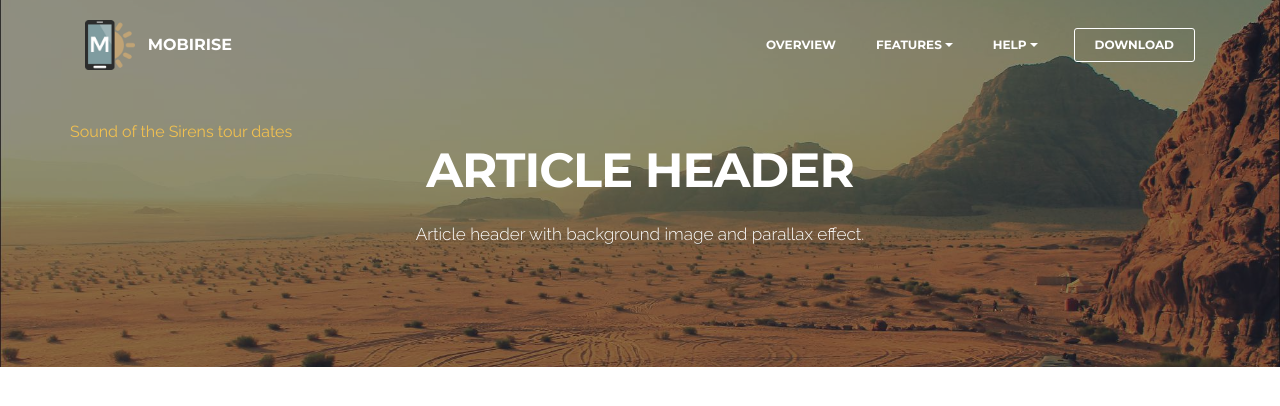
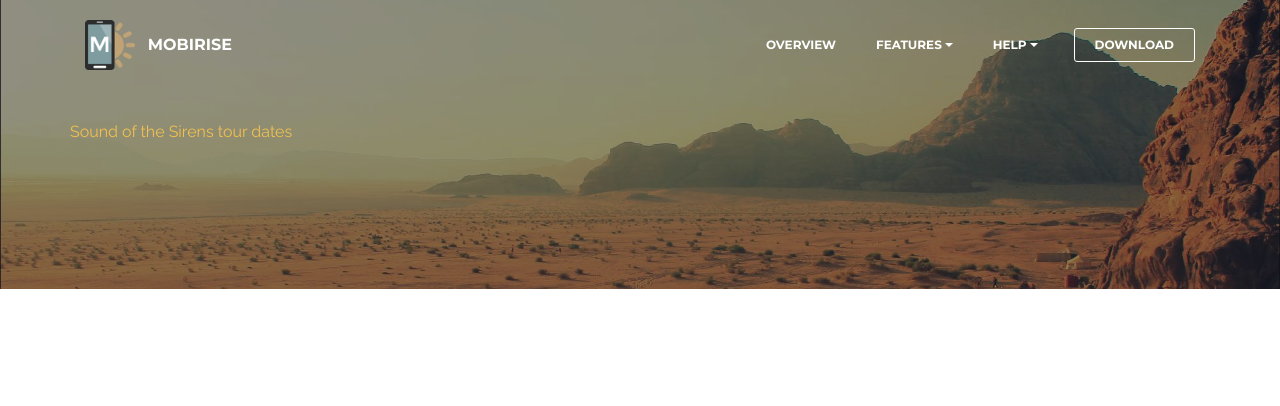
Before and after one commit to noeljharvey/noeljharvey.github.io, a plain HTML site: page index.html in a window 1280 px wide. Drawn offline with Linux system fonts and the light colour scheme; a script that the page names is missing.

Commit message:
create github pages

```diff
--- a/index.html
+++ b/index.html
@@ -57,7 +57,7 @@
 
 </section>
 
-<section class="engine"><a rel="external" href="https://mobirise.com">mobile web creator software download</a></section><div id="msg-box8-4" custom-code="true" class="mbr-after-navbar"><section class="mbr-section article mbr-parallax-background" style="background-image: url(assets/images/desert.jpg); padding-top: 120px; padding-bottom: 120px;">
+<section class="engine"><a rel="external" href="https://mobirise.com">simple web development software download</a></section><div id="msg-box8-4" custom-code="true" class="mbr-after-navbar"><section class="mbr-section article mbr-parallax-background" style="background-image: url(assets/images/desert.jpg); padding-top: 120px; padding-bottom: 120px;">
 
     <div class="mbr-overlay" style="opacity: 0.5; background-color: rgb(34, 34, 34);">
     </div>
@@ -66,8 +66,8 @@
              <a href="http://www.songkick.com/artists/3394391" class="songkick-widget" data-theme="light" data-track-button="on" data-detect-style="true" data-font-color="#ffffff" data-background-color="transparent">Sound of the Sirens tour dates</a>
 <script src="https://widget.songkick.com/widget.js"></script>
             <div class="col-md-8 col-md-offset-2 text-xs-center">
-                <h3 class="mbr-section-title display-2 mbr-editable-content">ARTICLE HEADER</h3>
-                <div class="lead mbr-editable-full"><p>Article header with background image and parallax effect.</p></div>
+                <h3 class="mbr-section-title display-2 mbr-editable-content"></h3>
+                <div class="lead mbr-editable-full"><p></p></div>
 
             </div>
         </div>
```
Also changed, not shown: 1 other file.
